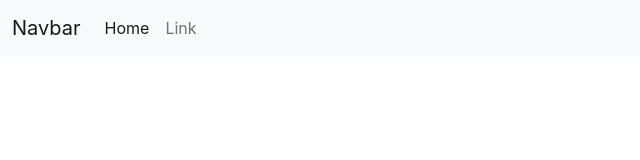
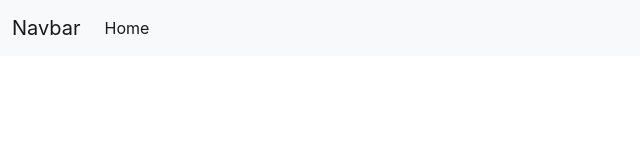
Before and after one commit to Jayesh877/Delightful-News, a React (Create React App) app: page / in a window 1280 px wide. Shown: the top 160 px of the page, without its empty margins (0-640 px from the left). Built offline with nearby package versions, Linux system fonts and the light colour scheme.

Commit message:
updated something

```diff
--- a/src/component/Navbar.js
+++ b/src/component/Navbar.js
@@ -16,9 +16,7 @@ export class Navbar extends Component {
               <li class="nav-item">
                 <a class="nav-link active" aria-current="page" href="/">Home</a>
               </li>
-              <li class="nav-item">
-                <a class="nav-link" href="/">Link</a>
-              </li>
+
 
             </ul>
 
```
